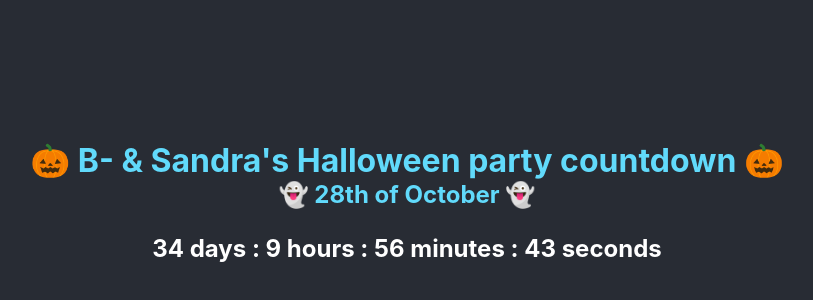
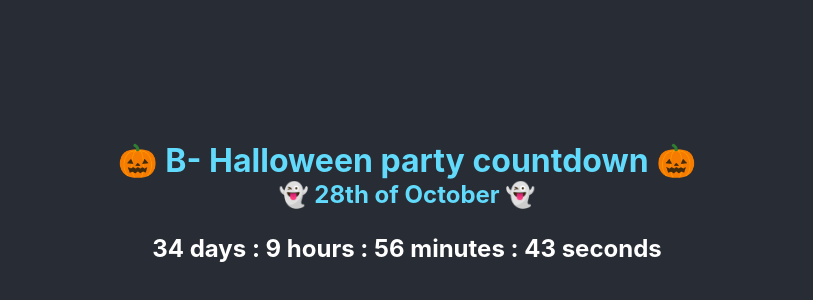
Before and after one commit to johnfa1508/halloween, a React (Create React App) app: page / in a window 1280 px wide. Shown: the part 198-498 px from the top of the page, without its empty margins (233-1046 px from the left). Built offline with nearby package versions, Linux system fonts and the light colour scheme.

Commit message:
hello again

```diff
--- a/src/App.tsx
+++ b/src/App.tsx
@@ -41,7 +41,7 @@ function App() {
   return (
     <div className="wrapper">
       <div className="App">
-      <h1 className="title"> 🎃 B- & Sandra's Halloween party countdown 🎃 </h1>
+      <h1 className="title"> 🎃 B- Halloween party countdown 🎃 </h1>
       <h2 className="title"> 👻 28th of October 👻 </h2>
 
       {partyTime ? (
```
